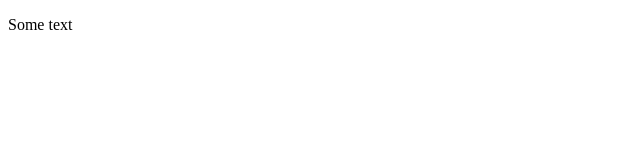
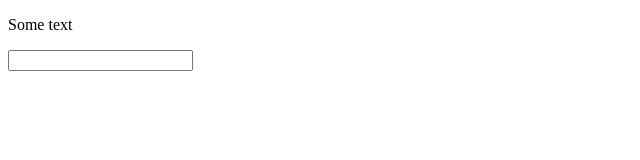
Before and after one commit to ybeliaev/git-tutirial, a plain HTML site: page index.html in a window 1280 px wide. Shown: the whole page, without its empty margins (0-640 px from the left). Drawn offline with Linux system fonts and the light colour scheme.

Commit message:
command soft fix

```diff
--- a/index.html
+++ b/index.html
@@ -6,6 +6,10 @@
 </head>
 <body>
     <p>Some text</p>
+    <form >
+        <input type="text" name="text">
+        <label for="text"></label>
+    </form>
     <a href="./"></a>
 </body>
 </html>
```
Also changed, not shown: 1 other file.
